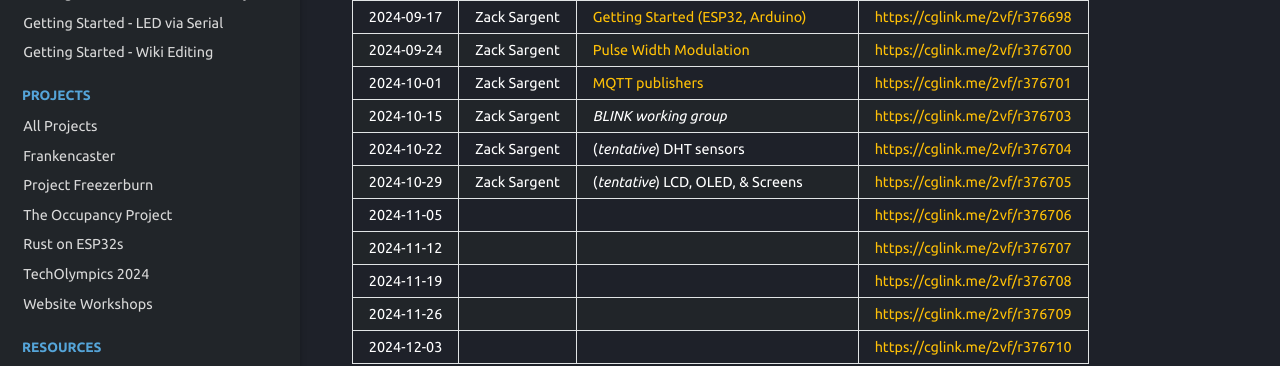
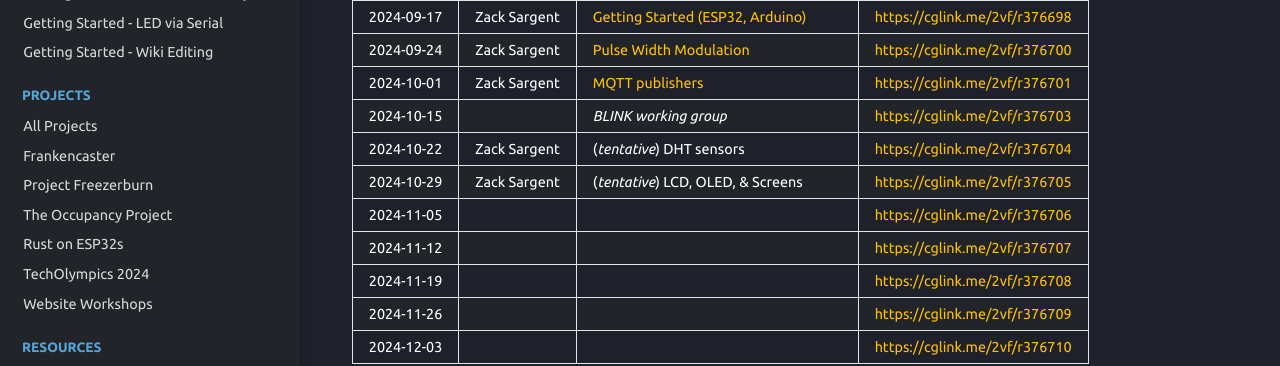
Before and after one commit to Norse-IoT/Wiki, an MkDocs documentation site: the page built from docs/calendar.md, in a window 1280 px wide. Shown: the part 297-663 px from the top of the page. Built offline with MkDocs 1.6.1, drawn with Linux system fonts in a browser that asks for light colours; nearby versions of some CDN libraries.

Commit message:
Update calendar.md

```diff
--- a/docs/calendar.md
+++ b/docs/calendar.md
@@ -8,7 +8,7 @@ Here is our current plan for the year. If there's a topic you want us to cover,
 | 2024-09-17 | Zack Sargent  | [Getting Started (ESP32, Arduino)](https://wiki.norseiot.club/getting-started/)       | <https://cglink.me/2vf/r376698> |
 | 2024-09-24 | Zack Sargent  | [Pulse Width Modulation](https://github.com/Norse-IoT/lesson-pwm) | <https://cglink.me/2vf/r376700> |
 | 2024-10-01 | Zack Sargent  | [MQTT publishers](https://github.com/Norse-IoT/lesson-mqtt) | <https://cglink.me/2vf/r376701> |
-| 2024-10-15 | Zack Sargent  | *BLINK working group*                  | <https://cglink.me/2vf/r376703> |
+| 2024-10-15 |               | *BLINK working group*                  | <https://cglink.me/2vf/r376703> |
 | 2024-10-22 | Zack Sargent  | (*tentative*) DHT sensors              | <https://cglink.me/2vf/r376704> |
 | 2024-10-29 | Zack Sargent  | (*tentative*) LCD, OLED, & Screens     | <https://cglink.me/2vf/r376705> |
 | 2024-11-05 |               |                                        | <https://cglink.me/2vf/r376706> |
```
